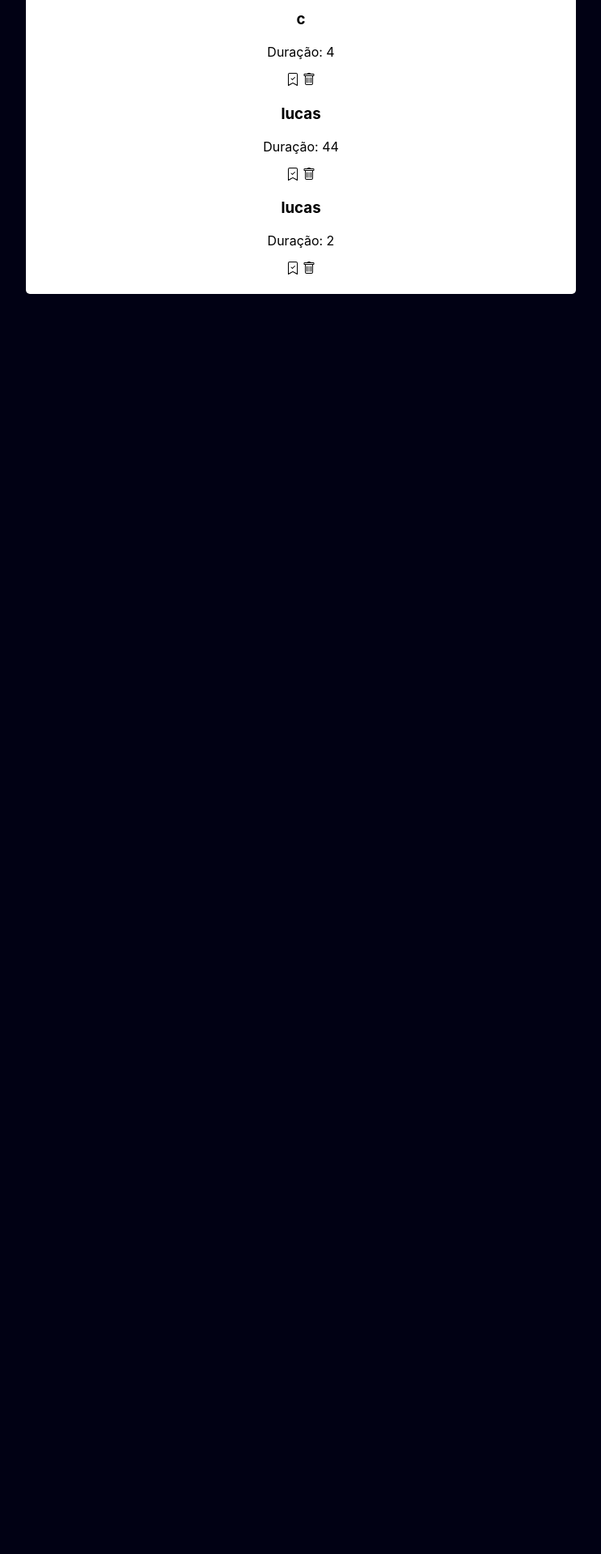
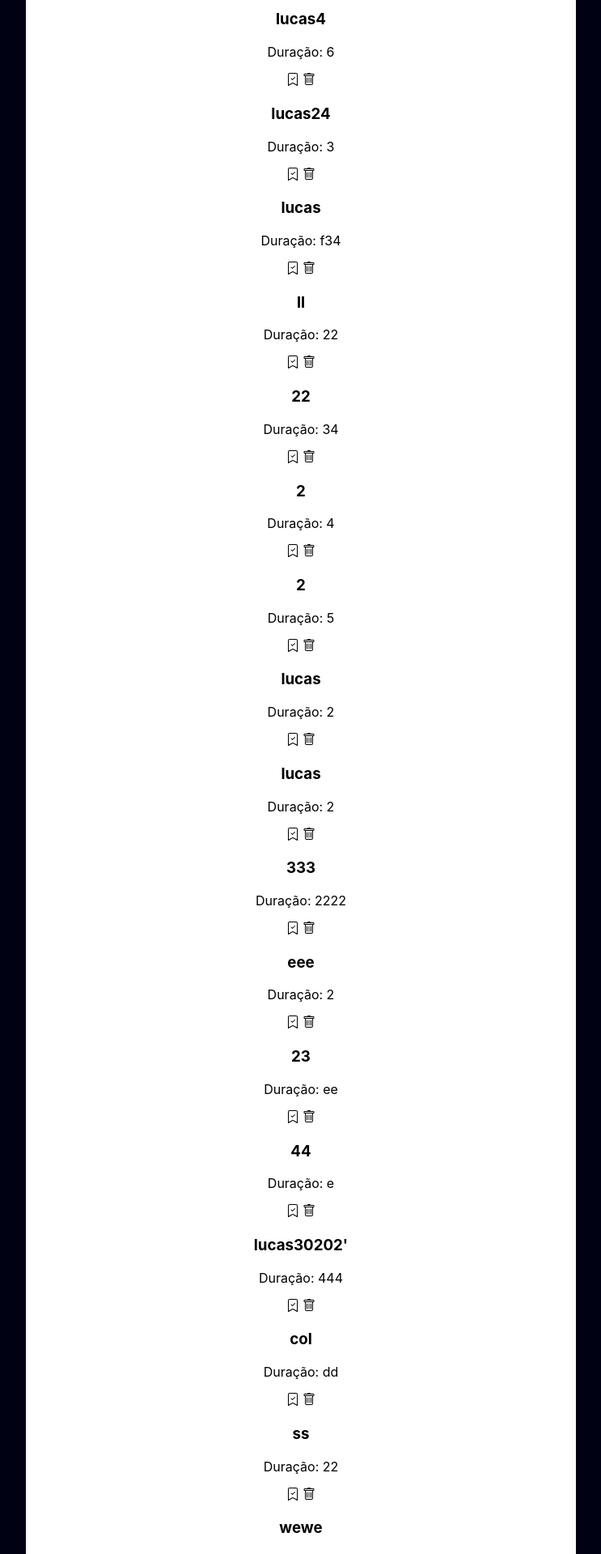
Before and after one commit to lucasxff/react_todo_list, a React (Create React App) app in the folder projetoreact/: page / in a window 1280 px wide. Shown: the part 840-2759 px from the top of the page at 81% size, without its empty margins (268-1011 px from the left). Before the commit the page ends 1223 px from the top, so only its background shows below. Built offline with nearby package versions, Linux system fonts and the light colour scheme; data requests are answered from the project's data file; the HTML template or start-up script is replaced by a standard one.

Commit message:
ajustes logica

```diff
--- a/projetoreact/data/db.json
+++ b/projetoreact/data/db.json
@@ -13,33 +13,135 @@
       "done": false
     },
     {
-      "id": 0.7360126136637146,
+      "id": 0.09780244053249887,
       "title": "lucas",
       "time": "2",
       "done": false
     },
     {
-      "id": 0.3883218119080709,
-      "title": "c",
+      "id": 0.18687378154636258,
+      "title": "lucas2",
+      "time": "5",
+      "done": false
+    },
+    {
+      "id": 0.1301584353448828,
+      "title": "lucas4",
+      "time": "6",
+      "done": false
+    },
+    {
+      "id": 0.4385885072693294,
+      "title": "lucas24",
       "time": "3",
       "done": false
     },
     {
-      "id": 0.36778372579488594,
-      "title": "c",
+      "id": 0.5206434079015367,
+      "title": "lucas",
+      "time": "f34",
+      "done": false
+    },
+    {
+      "id": 0.5277450173547014,
+      "title": "ll",
+      "time": "22",
+      "done": false
+    },
+    {
+      "id": 0.4482904004717563,
+      "title": "22",
+      "time": "34",
+      "done": false
+    },
+    {
+      "id": 0.7544609554993567,
+      "title": "2",
       "time": "4",
       "done": false
     },
     {
-      "id": 0.26312559005580827,
-      "title": "lucas",
-      "time": "44",
+      "id": 0.27736059193533635,
+      "title": "2",
+      "time": "5",
       "done": false
     },
     {
-      "id": 0.8314109864829615,
+      "id": 0.976066602388042,
       "title": "lucas",
       "time": "2",
+      "done": false
+    },
+    {
+      "id": 0.7276513646534208,
+      "title": "lucas",
+      "time": "2",
+      "done": false
+    },
+    {
+      "id": 0.91051943928475,
+      "title": "333",
+      "time": "2222",
+      "done": false
+    },
+    {
+      "id": 0.3865991689312134,
+      "title": "eee",
+      "time": "2",
+      "done": false
+    },
+    {
+      "id": 0.3498781707571421,
+      "title": "23",
+      "time": "ee",
+      "done": false
+    },
+    {
+      "id": 0.8627226239528485,
+      "title": "44",
+      "time": "e",
+      "done": false
+    },
+    {
+      "id": 0.6142020339446275,
+      "title": "lucas30202'",
+      "time": "444",
+      "done": false
+    },
+    {
+      "id": 0.733103040257298,
+      "title": "col",
+      "time": "dd",
+      "done": false
+    },
+    {
+      "id": 0.200131313236533,
+      "title": "ss",
+      "time": "22",
+      "done": false
+    },
+    {
+      "id": 0.9654949306232292,
+      "title": "wewe",
+      "time": "ccc",
+      "done": false
+    },
+    {
+      "id": 0.1530928096280446,
+      "title": "kk",
+      "time": "",
+      "done": false
+    },
+    {
+      "id": 0.303325147814002,
+      "title": "we",
+      "time": "e4",
+      "done": false
+    },
+    {
+      "id": 0.022684387559260166,
+      "title": "sdsd",
+      "time": "",
       "done": false
     }
   ]
--- a/projetoreact/src/App.js
+++ b/projetoreact/src/App.js
@@ -1,4 +1,5 @@
-import Form from "./components/Form/form";
+import Form from './components/Form/form';
+import TodoList from './components/TodoList/TodoList';
 
 function App() {
   return (
--- a/projetoreact/src/components/Form/form.js
+++ b/projetoreact/src/components/Form/form.js
@@ -27,7 +27,6 @@ function Form() {
 
     setTime('');
     setTitle('');
-    this.TodoList(todo);
   };
 
   return (
@@ -58,7 +57,7 @@ function Form() {
         <input className="btn-form" type="submit" value="Enviar" />
       </form>
       <hr />
-      <TodoList />
+      <TodoList>{handleSubmit}</TodoList>
     </div>
   );
 }
--- a/projetoreact/src/components/TodoList/TodoList.js
+++ b/projetoreact/src/components/TodoList/TodoList.js
@@ -5,22 +5,22 @@ import { BsTrash } from 'react-icons/bs';
 
 const API = 'http://localhost:5000';
 
-function TodoList() {
+function TodoList(result) {
   const [todos, setTodos] = useState([]);
-  const [loading, setLoading] = useState(false);
+  //const [loading, setLoading] = useState(false);
 
   useEffect(() => {
-    setLoading(true);
+    //setLoading(true);
     const loadData = async () => {
       const res = await fetch(API + '/todos')
         .then(res => res.json())
         .then(data => data)
         .catch(err => console.log(err));
-      setLoading(false);
+      //setLoading(false);
       setTodos(res);
     };
     loadData();
-  }, []);
+  }, [result]);
 
   return (
     <div>
```
